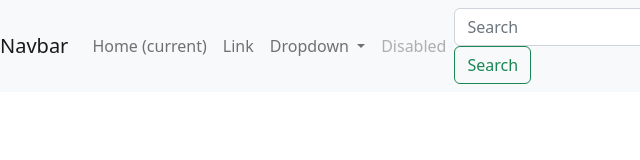
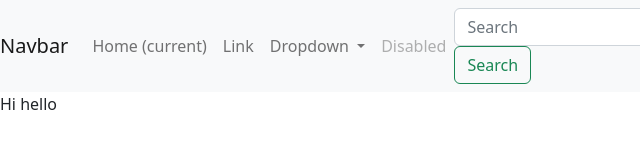
Before and after one commit to Ciphercrypt/Whatsapp-web-UI, a plain HTML site: page index.html in a window 1280 px wide. Shown: the full height of the page, 0-640 px from the left. Drawn offline with nearby package versions, Linux system fonts and the light colour scheme.

Commit message:
Mayur New Commit

```diff
--- a/index.html
+++ b/index.html
@@ -46,3 +46,4 @@
       </nav>
 </body>
 </html>
+Hi hello
```
